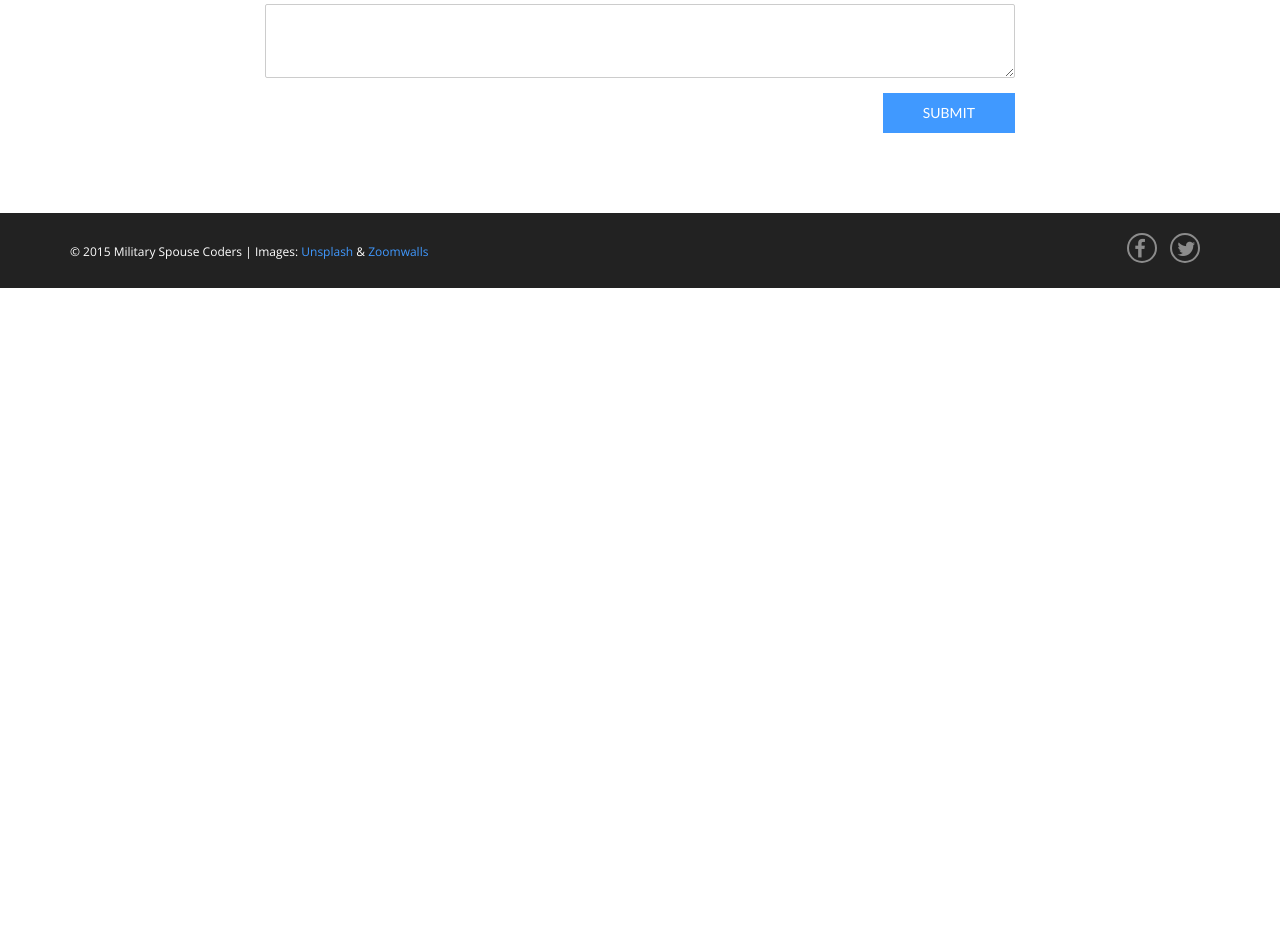
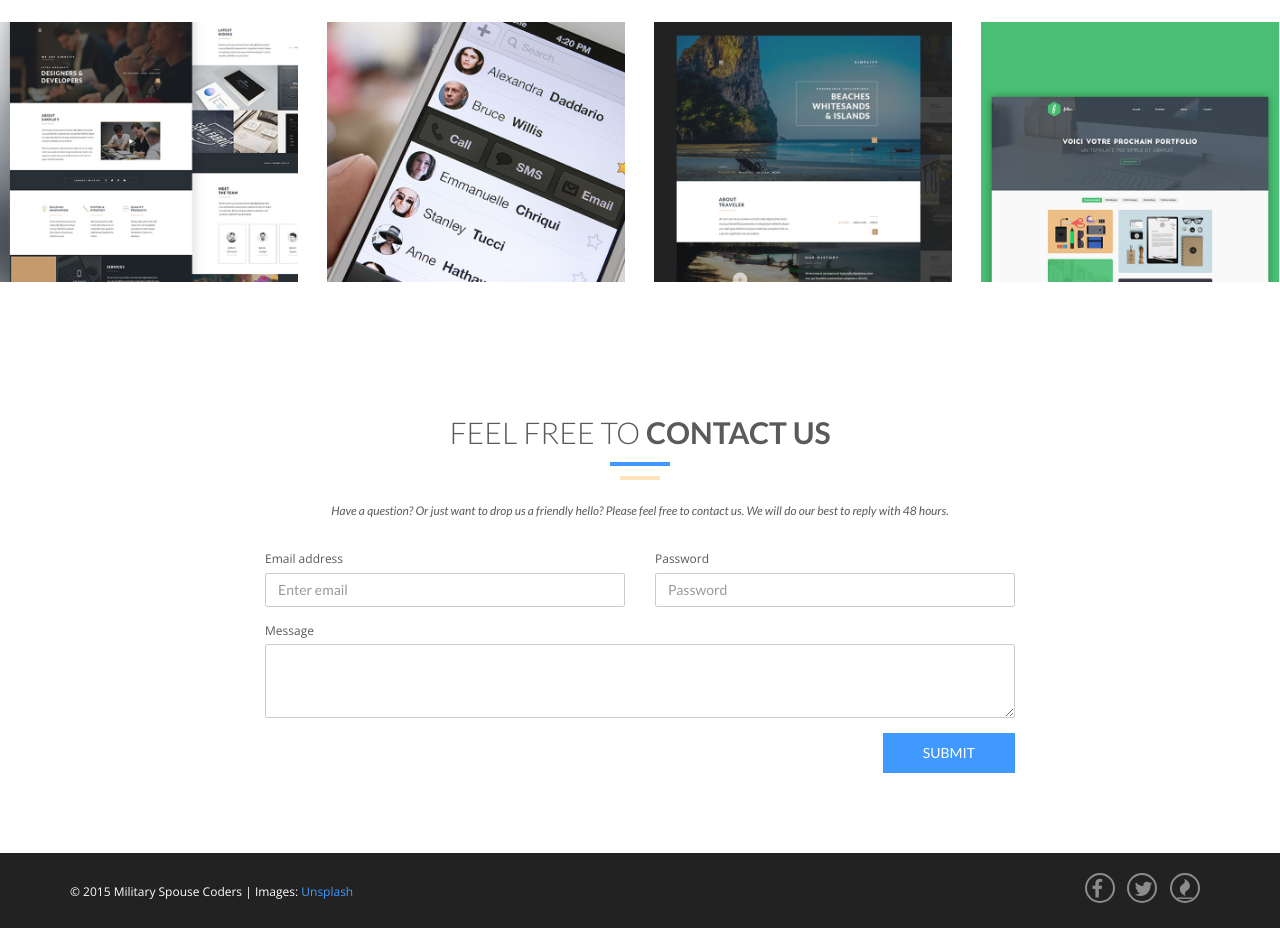
Before and after one commit to toanhtran/msc_site, a plain HTML site: page index.html in a window 1280 px wide. Shown: the part 3093-4021 px from the top of the page. Before the commit the page ends 3381 px from the top, so only its background shows below. Drawn offline with nearby package versions, Linux system fonts and the light colour scheme.

Commit message:
update project section

```diff
--- a/index.html
+++ b/index.html
@@ -304,7 +304,7 @@
                 <small><em>Here are some of the projects our military spouse community has built. If you like what you see we help connect you with them.</em></small>
             </div>
             <div class="space"></div>
-<!--
+
             <div class="categories">
 
                 <ul class="cat">
@@ -370,8 +370,8 @@
                             </a>
                         </div>
                     </div>
-                </div> -->
-<!--
+                </div>
+
                 <div class="col-sm-6 col-md-3 col-lg-3 branding">
                     <div class="portfolio-item">
                         <div class="hover-bg">
@@ -455,7 +455,7 @@
             </div>
         </div>
     </div>
- -->
+
     <!-- Testimonials Section
     ==========================================-->
     <!-- <div id="tf-testimonials" class="text-center">
@@ -541,12 +541,14 @@
         <div class="container">
             <div class="pull-left fnav">
                  <p class="copyright">
-                        © 2015 Military Spouse Coders | Images: <a href="https://unsplash.com/">Unsplash</a> & <a href="http://zoomwalls.com/">Zoomwalls</a>
+                        © 2015 Military Spouse Coders | Images: <a href="https://unsplash.com/">Unsplash</a>
+                       <!--  & <a href="http://zoomwalls.com/">Zoomwalls</a> -->
             </div>
             <div class="pull-right fnav">
                 <ul class="footer-social">
                     <li><a href="https://www.facebook.com/MilitarySpouseCoders"><i class="fa fa-facebook"></i></a></li>
                     <li><a href="https://twitter.com/MILSpouseCoders"><i class="fa fa-twitter"></i></a></li>
+                    <li><a href="http://www.freecodecamp.com/"><i class="fa fa-fire"></i></a></li>
                 </ul>
             </div>
         </div>
```
Also changed, not shown: img/ice_hike.jpg (added), 6 other files.
